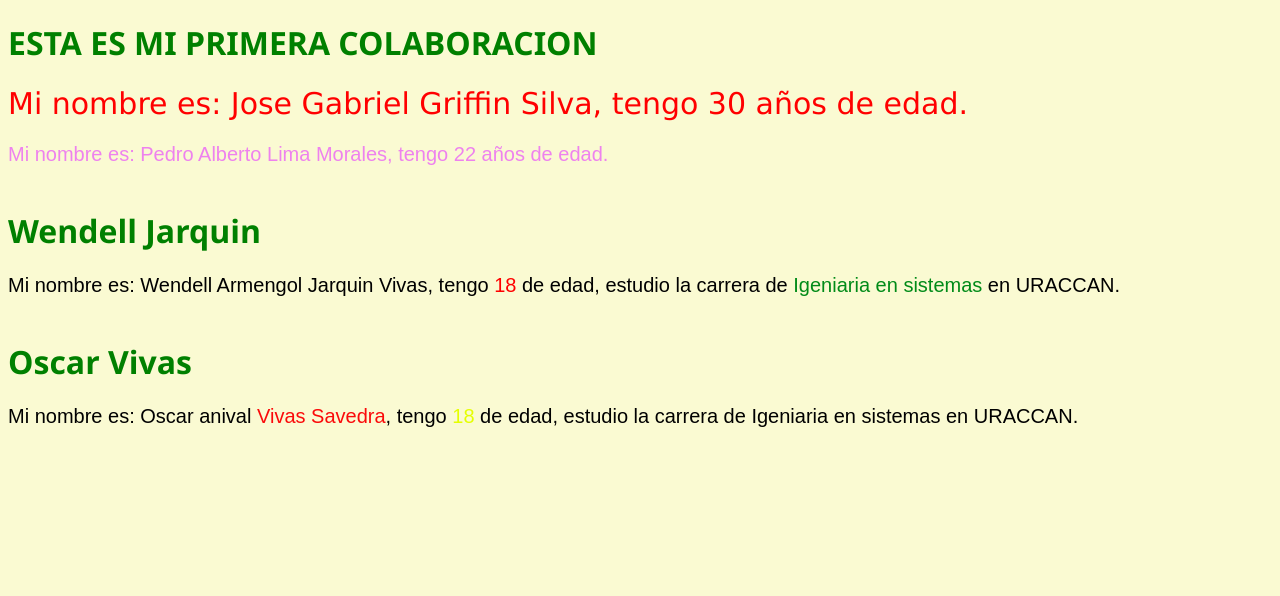
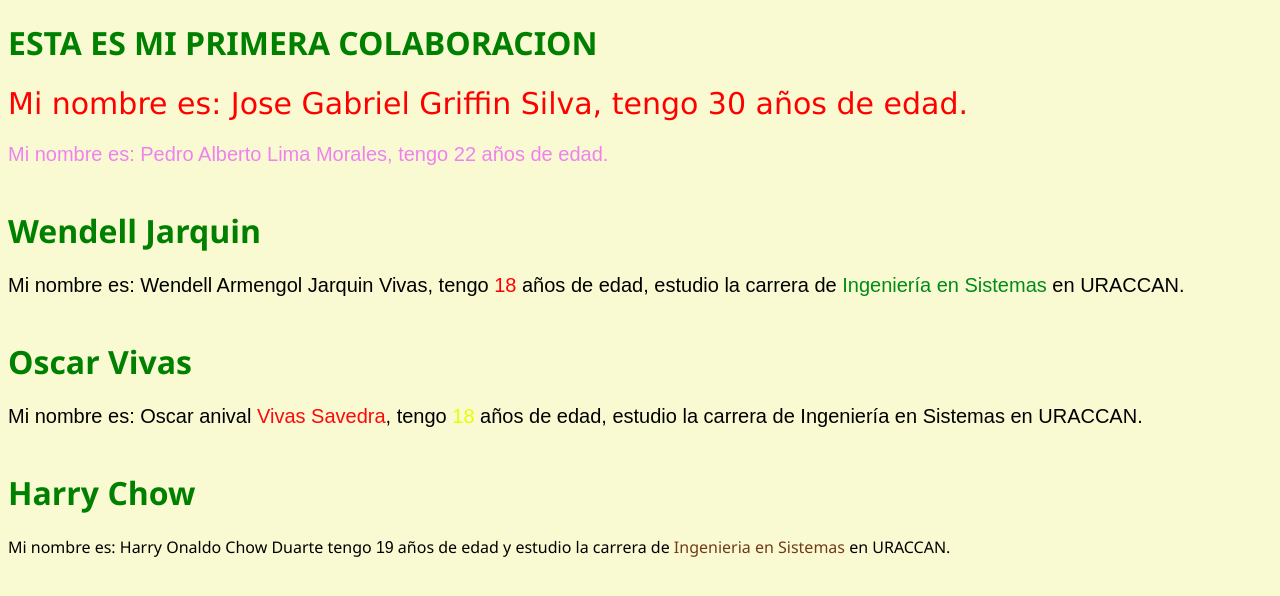
Before and after one commit to codigomaestro01/MiPrimerColaboracion, a plain HTML site: page index.html in a window 1280 px wide. Drawn offline with Linux system fonts and the light colour scheme.

Commit message:
actualizacion Chow Duarte
trabajo

```diff
--- a/css/styles.css
+++ b/css/styles.css
@@ -60,3 +60,12 @@ h1 {
     font-size: 20px;
     font-family: Arial;
 }
+.dataHarry .year {
+    font-family: Arial;
+}
+.dataHarry .carrer {
+    width: 40px;
+    color: rgb(112, 59, 23)
+}
+
+/* _______________________Final_________________________ */
--- a/index.html
+++ b/index.html
@@ -25,7 +25,22 @@
     <h1>Oscar Vivas</h1>
     <div id="dataoscar" class="dataoscar"></div>
     <br />
+
+    <!-- ___________________________Final De oscar____________________________ -->
+
+    <!-- Enlace de Harry Chow -->
+    <h1>Harry Chow</h1>
+    <div id="dataHarry" class="dataHarry"></div>
+    <br />
+    <!-- ___________________________Final De Harry____________________________ -->
+
+
+
+
+
+
+
+
     <script src="/javascript/script.js"></script>
-    <!-- ___________________________Final De oscar____________________________ -->
   </body>
 </html>
--- a/javascript/script.js
+++ b/javascript/script.js
@@ -25,23 +25,34 @@ Mi nombre es: ${nombreAlumnoUno} ${apellidoAlumnoUno}, tengo ${edadAlumnoUno} a
 
 let misNombres = "Wendell Armengol";
 let misApellidos = "Jarquin Vivas";
-let miCarrera = "Igeniaria en sistemas"
+let miCarrera = "Ingeniería en Sistemas"
 let miEdad = 18;
 
 var dataWendell = document.getElementById("dataWendell");
 
 dataWendell.innerHTML = `
-Mi nombre es: ${misNombres} ${misApellidos}, tengo <span class="miEdad">${miEdad}</span> de edad, estudio la carrera de <span class="miCarrera">${miCarrera}</span> en URACCAN.
+Mi nombre es: ${misNombres} ${misApellidos}, tengo <span class="miEdad">${miEdad}</span> años de edad, estudio la carrera de <span class="miCarrera">${miCarrera}</span> en URACCAN.
 `;
 // __________________________________ Final ____________________________________
 
 // Datos de Oscar Vivas:
 let miNombres = "Oscar  anival";
 let miApellidos = "Vivas  Savedra";
-let micarrera = "Igeniaria en sistemas"
+let micarrera = "Ingeniería en Sistemas"
 let miedad = 18;
 var dataoscar = document.getElementById("dataoscar");
 
 dataoscar.innerHTML = `
-Mi nombre es: ${miNombres} <span class="miApellidos"> ${miApellidos}</span>, tengo <span class="miEdad">${miedad}</span> de edad, estudio la carrera de <span class="miCarrera">${micarrera}</span> en URACCAN.
+Mi nombre es: ${miNombres} <span class="miApellidos"> ${miApellidos}</span>, tengo <span class="miEdad">${miedad}</span> años de edad, estudio la carrera de <span class="miCarrera">${micarrera}</span> en URACCAN.
 `;
+
+// Datos de Harry Chow:
+let miNombre = "Harry Onaldo";
+let miApellido = "Chow Duarte";
+let carrera = "Ingenieria en Sistemas";
+let edad = 19;
+
+var dataHarry = document.getElementById("dataHarry")
+
+dataHarry.innerHTML = `
+Mi nombre es: ${miNombre} ${miApellido} tengo <span class="year">${edad}</span> años de edad y estudio la carrera de <span class= "carrer"> ${carrera} </span> en URACCAN.`;
```
